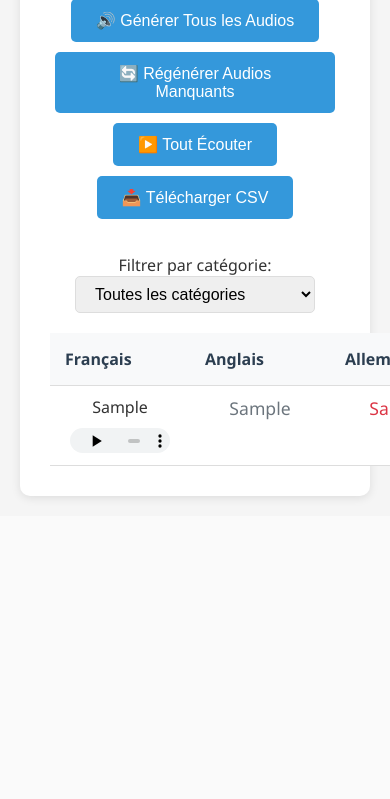
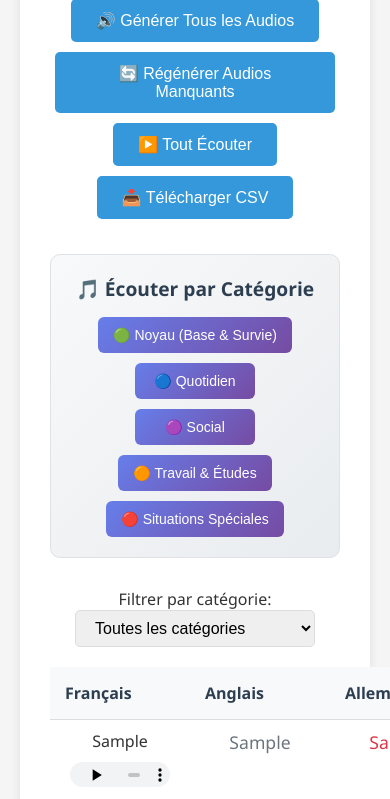
Before and after one commit to michaelgermini/Specialized-Training-Program, a Flask app: template templates/index.html in a window 390 px wide; the page is wider, and only the part inside the window is pictured. Shown: the part 748-1547 px from the top of that part. Before the commit the page ends 1248 px from the top of that part, so only its background shows below. Run offline with Flask 3, Linux system fonts and the light colour scheme; the template is opened without the code that fills it: most values are stand-ins (such as "Sample title", 1, 10 or a date in 2020).

Commit message:
Ajout de la fonctionnalité d'écoute par catégorie
 NOUVELLE FONCTIONNALITÉ : Écouter par Catégorie

 Fonctionnalités ajoutées :
- Boutons dédiés pour chaque catégorie (Noyau, Quotidien, Social, Travail, Spécial)
- Lecture séquentielle filtrée par catégorie
- Mise en évidence visuelle de la ligne en cours de lecture
- Bouton 'Arrêter' pour interrompre la lecture
- Logs détaillés dans la console pour suivre la progression

 Améliorations visuelles :
- Section stylisée 'Écouter par Catégorie' avec dégradé
- Boutons colorés avec effets hover (translation + ombre)
- Animation de pulsation pour la ligne en cours de lecture
- Bordure dorée distinctive pour la ligne active
- Interface responsive avec flexbox

 Fonctionnalités techniques :
- playAllAudios(category) : Fonction modifiée pour filtrer par catégorie
- Mise en évidence automatique de la ligne en cours
- Gestion intelligente des boutons (masquer/afficher selon l'état)
- StopPlayback() : Arrêt propre de la lecture en cours
- Informations détaillées sur l'audio en cours (console)

 Expérience utilisateur améliorée :
- Navigation facile par thème d'apprentissage
- Contrôle total sur la lecture (play/stop)
- Feedback visuel immédiat sur l'élément actif
- Possibilité d'apprendre par domaine spécifique
- Interface intuitive et moderne

 Utilisation :
- Bouton principal : ' Tout Écouter' (toutes catégories)
- Boutons par catégorie : Écouter uniquement les mots d'un thème
- Bouton ' Arrêter' : Interrompre la lecture à tout moment
- Mise en évidence : Ligne dorée pulsant pendant la lecture

Cette fonctionnalité transforme l'application en un outil d'apprentissage structuré par thèmes !

```diff
--- a/templates/index.html
+++ b/templates/index.html
@@ -132,6 +132,15 @@
             border-left: 4px solid #3498db;
             transition: all 0.3s ease;
         }
+        .playing-row {
+            background-color: #fff3cd !important;
+            border-left: 4px solid #ffc107;
+            animation: playing-pulse 2s infinite;
+        }
+        @keyframes playing-pulse {
+            0%, 100% { background-color: #fff3cd; }
+            50% { background-color: #ffeaa7; }
+        }
         .thai-text {
             font-size: 1.1em;
             color: #e74c3c;
@@ -183,6 +192,41 @@
             width: 0%;
             transition: width 0.3s ease;
         }
+        .category-playback {
+            margin-bottom: 30px;
+            text-align: center;
+            background: linear-gradient(135deg, #f8f9fa 0%, #e9ecef 100%);
+            padding: 20px;
+            border-radius: 10px;
+            border: 1px solid #dee2e6;
+        }
+        .category-playback h3 {
+            margin: 0 0 15px 0;
+            color: #2c3e50;
+            font-size: 1.2em;
+        }
+        .playback-buttons {
+            display: flex;
+            flex-wrap: wrap;
+            justify-content: center;
+            gap: 10px;
+        }
+        .playback-buttons button {
+            background: linear-gradient(135deg, #667eea 0%, #764ba2 100%);
+            color: white;
+            border: none;
+            padding: 10px 15px;
+            border-radius: 6px;
+            cursor: pointer;
+            font-size: 14px;
+            font-weight: 500;
+            transition: all 0.3s ease;
+            min-width: 120px;
+        }
+        .playback-buttons button:hover {
+            transform: translateY(-2px);
+            box-shadow: 0 4px 12px rgba(102, 126, 234, 0.3);
+        }
     </style>
 </head>
 <body>
@@ -208,7 +252,19 @@
             <button onclick="generateAllAudios()">🔊 Générer Tous les Audios</button>
             <button onclick="regenerateMissingAudios()">🔄 Régénérer Audios Manquants</button>
             <button onclick="playAllAudios()">▶️ Tout Écouter</button>
+            <button onclick="stopPlayback()" id="stopButton" style="display: none;">⏹️ Arrêter</button>
             <button onclick="downloadLexique()">📥 Télécharger CSV</button>
+        </div>
+
+        <div class="category-playback">
+            <h3>🎵 Écouter par Catégorie</h3>
+            <div class="playback-buttons">
+                <button onclick="playAllAudios('noyau')">🟢 Noyau (Base & Survie)</button>
+                <button onclick="playAllAudios('quotidien')">🔵 Quotidien</button>
+                <button onclick="playAllAudios('social')">🟣 Social</button>
+                <button onclick="playAllAudios('travail')">🟠 Travail & Études</button>
+                <button onclick="playAllAudios('special')">🔴 Situations Spéciales</button>
+            </div>
         </div>
 
         <div class="category-filter">
@@ -439,14 +495,38 @@
             alert(`${regenerated} audios ont été régénérés sur ${audioElements.length} contrôles audio vérifiés.`);
         }
 
-        function playAllAudios() {
-            allAudios = Array.from(document.querySelectorAll('audio'));
+        function playAllAudios(category = 'all') {
+            // Filtrer les audios selon la catégorie
+            let allAudioElements;
+            if (category === 'all') {
+                allAudioElements = Array.from(document.querySelectorAll('audio'));
+            } else {
+                // Trouver tous les éléments audio dans les lignes de la catégorie sélectionnée
+                const categoryRows = document.querySelectorAll(`#lexiqueTable tbody tr[data-category="${category}"]`);
+                allAudioElements = [];
+                categoryRows.forEach(row => {
+                    const audios = row.querySelectorAll('audio');
+                    allAudioElements.push(...audios);
+                });
+            }
+
+            allAudios = allAudioElements;
             currentAudioIndex = 0;
 
             if (allAudios.length === 0) {
-                alert('Aucun audio trouvé. Générez d\'abord les audios.');
+                alert(`Aucun audio trouvé pour la catégorie "${category}". Générez d'abord les audios.`);
                 return;
             }
+
+            console.log(`🎵 Lecture de ${allAudios.length} audios ${category === 'all' ? 'de toutes les catégories' : `de la catégorie "${category}"`}`);
+
+            // Afficher le bouton stop et masquer les boutons play
+            document.getElementById('stopButton').style.display = 'inline-block';
+            document.querySelectorAll('.controls button:not(#stopButton)').forEach(btn => {
+                if (btn.textContent.includes('▶️')) {
+                    btn.style.display = 'none';
+                }
+            });
 
             playNextAudio();
         }
@@ -454,14 +534,67 @@
         function playNextAudio() {
             if (currentAudioIndex < allAudios.length) {
                 const audio = allAudios[currentAudioIndex];
+
+                // Afficher des informations sur l'audio en cours
+                const rowElement = audio.closest('tr');
+                const cells = rowElement.querySelectorAll('td');
+                const frenchText = cells[0].querySelector('.text-content').textContent;
+                const category = rowElement.dataset.category;
+
+                console.log(`🎧 Lecture audio ${currentAudioIndex + 1}/${allAudios.length}: "${frenchText}" (${category})`);
+
+                // Mettre en évidence la ligne en cours de lecture
+                document.querySelectorAll('#lexiqueTable tbody tr').forEach(row => {
+                    row.classList.remove('playing-row');
+                });
+                rowElement.classList.add('playing-row');
+
                 audio.play();
                 audio.onended = () => {
                     currentAudioIndex++;
                     setTimeout(playNextAudio, 1000); // Pause de 1 seconde entre les audios
                 };
             } else {
-                alert('Lecture terminée !');
+                // Retirer la mise en évidence et réafficher les boutons
+                document.querySelectorAll('#lexiqueTable tbody tr').forEach(row => {
+                    row.classList.remove('playing-row');
+                });
+                resetPlaybackButtons();
+                alert('Lecture terminée ! 🎉');
             }
+        }
+
+        function stopPlayback() {
+            // Arrêter tous les audios en cours
+            if (allAudios && allAudios.length > 0) {
+                allAudios.forEach(audio => {
+                    audio.pause();
+                    audio.currentTime = 0;
+                });
+            }
+
+            // Retirer la mise en évidence
+            document.querySelectorAll('#lexiqueTable tbody tr').forEach(row => {
+                row.classList.remove('playing-row');
+            });
+
+            // Réinitialiser l'index
+            currentAudioIndex = 0;
+
+            // Réafficher les boutons
+            resetPlaybackButtons();
+
+            console.log('⏹️ Lecture arrêtée par l\'utilisateur');
+        }
+
+        function resetPlaybackButtons() {
+            // Masquer le bouton stop
+            document.getElementById('stopButton').style.display = 'none';
+
+            // Réafficher tous les boutons play
+            document.querySelectorAll('.controls button').forEach(btn => {
+                btn.style.display = 'inline-block';
+            });
         }
 
         function filterByCategory() {
```
